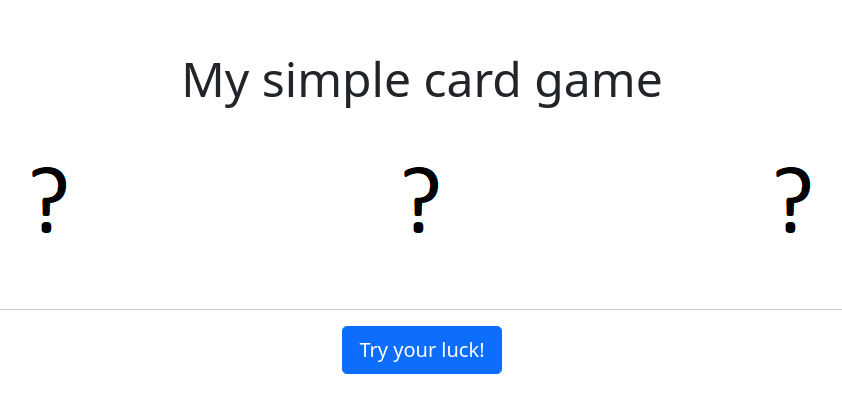
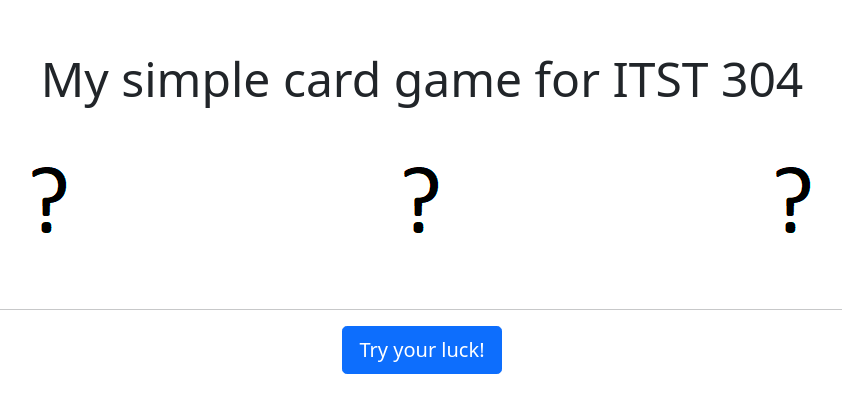
Before and after one commit to PixelHues098/PWA-Activity, a plain HTML site: page index.html in a window 1280 px wide. Shown: the part 188-600 px from the top of the page, without its empty margins (218-1060 px from the left). Drawn offline with nearby package versions, Linux system fonts and the light colour scheme.

Commit message:
saved last changes

```diff
--- a/index.html
+++ b/index.html
@@ -24,7 +24,7 @@
 </head>
 <body class="fullscreen">
   <div class="container">
-    <h4 class="title">My simple card game</h1>
+    <h4 class="title">My simple card game for ITST 304</h1>
     <h2></h2>
 
     <div class="container">
```
